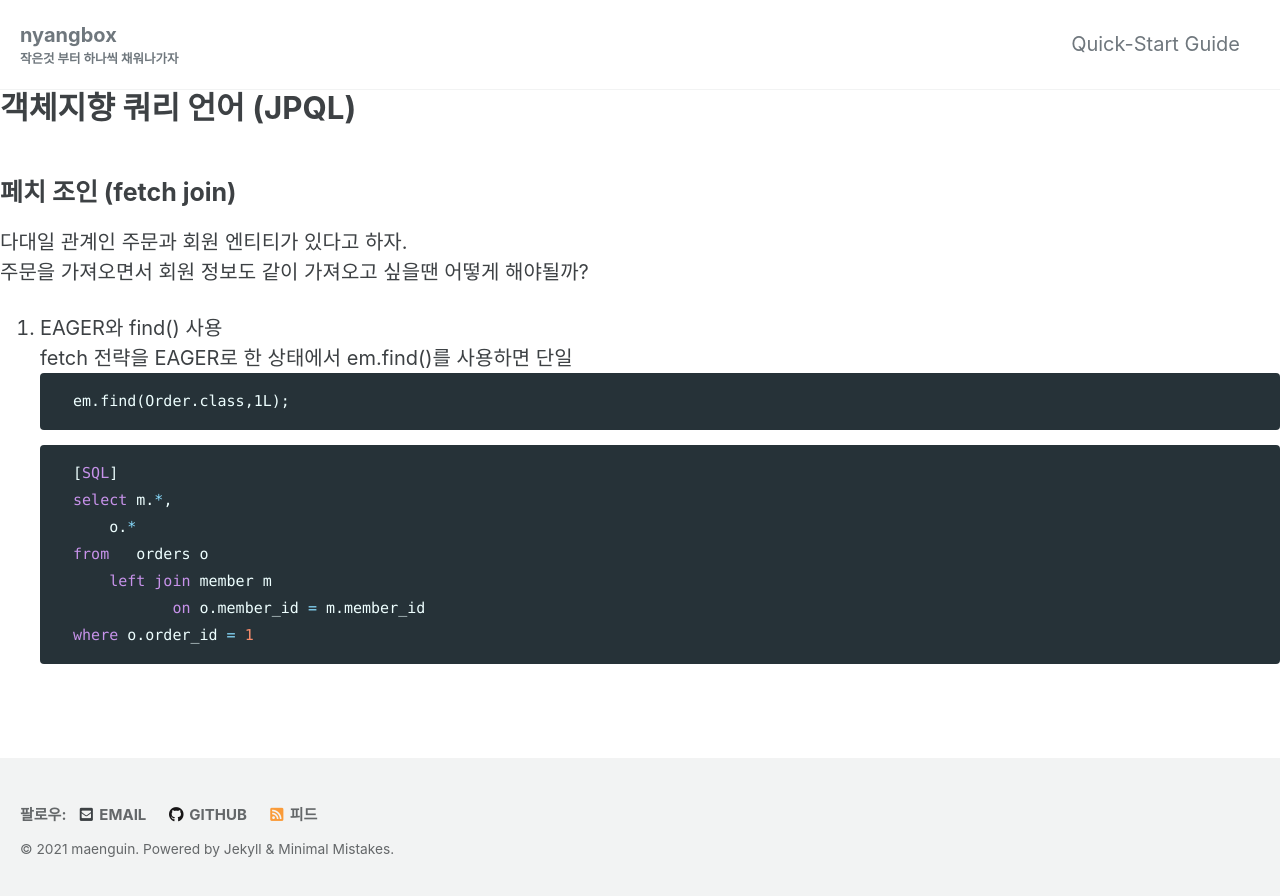
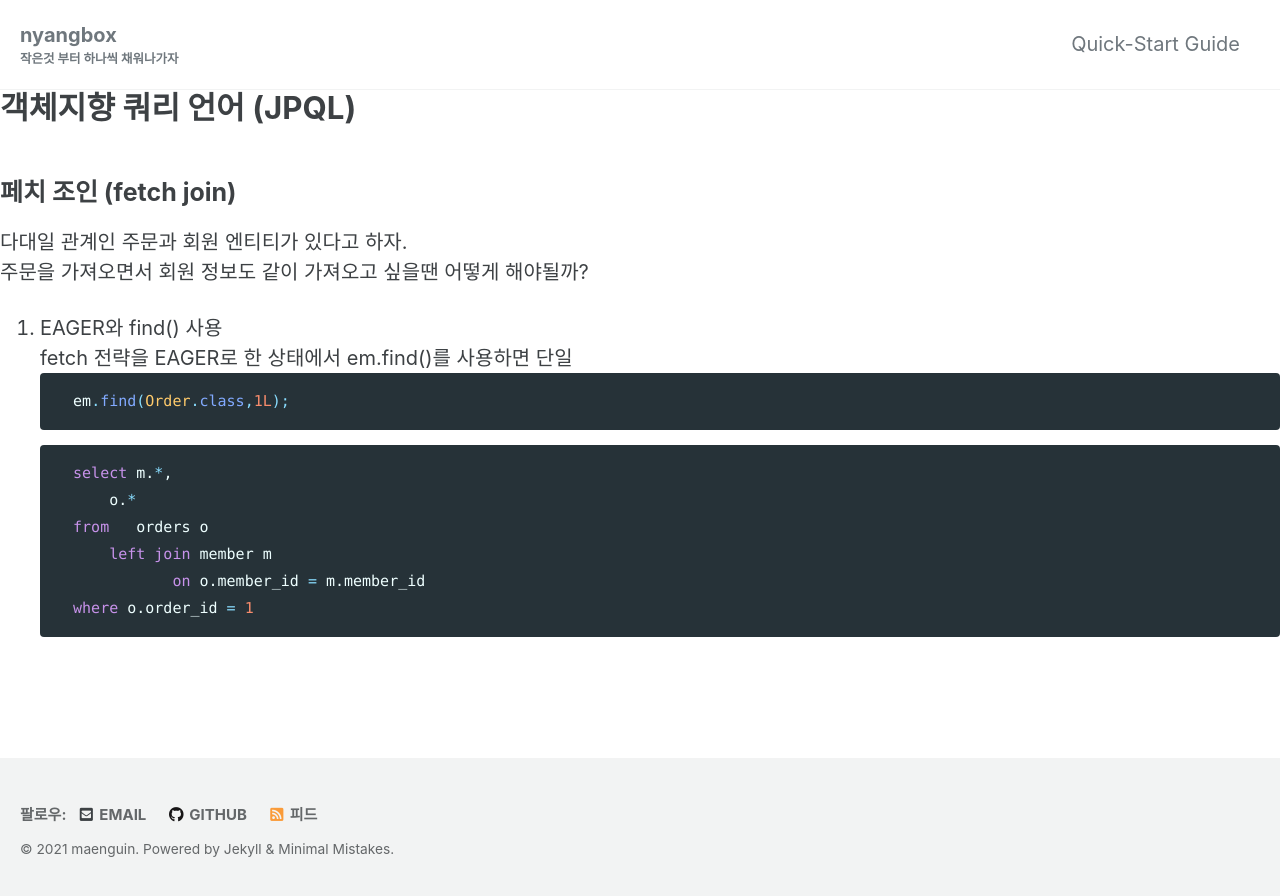
Before and after one commit to maenguin/maenguin.github.io, a Jekyll site: the page built from private/2021-01-20-jpa-jpql.md, in a window 1280 px wide. Shown: the top 896 px of the page. Built offline with Jekyll 4.4.1, drawn with Linux system fonts in a browser that asks for light colours; cached includes are drawn as plain includes; our own code applies the rules of GitHub Pages for plain Markdown files.

Commit message:
Update 2021-01-20-jpa-jpql.md

````diff
--- a/private/2021-01-20-jpa-jpql.md
+++ b/private/2021-01-20-jpa-jpql.md
@@ -6,11 +6,10 @@
 
 1. EAGER와 find() 사용
   fetch 전략을 EAGER로 한 상태에서 em.find()를 사용하면 단일
-  ```
+  ```java
   em.find(Order.class,1L);
   ```
   ```sql
-  [SQL]
   select m.*,
          o.*
   from   orders o
````
